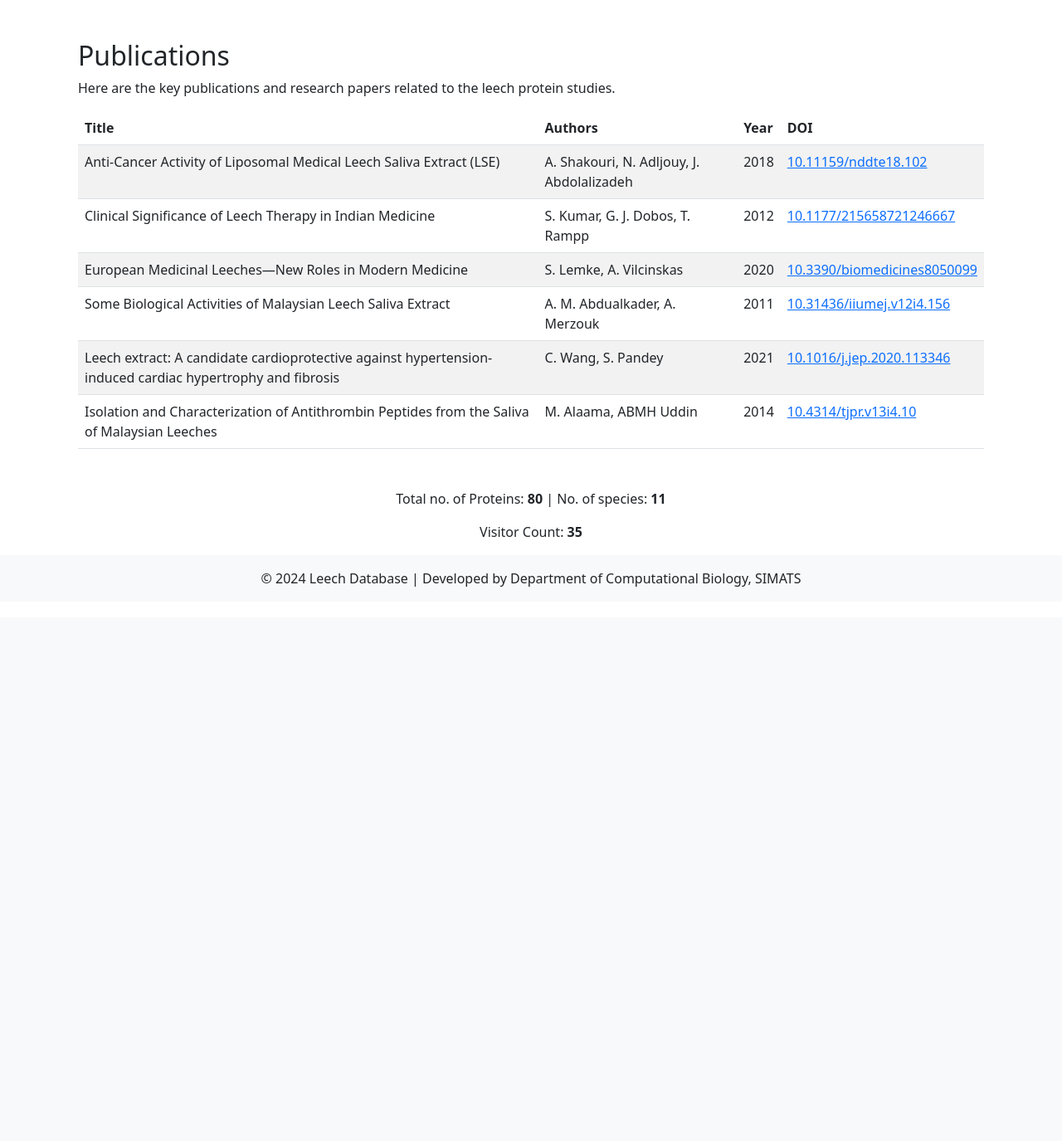
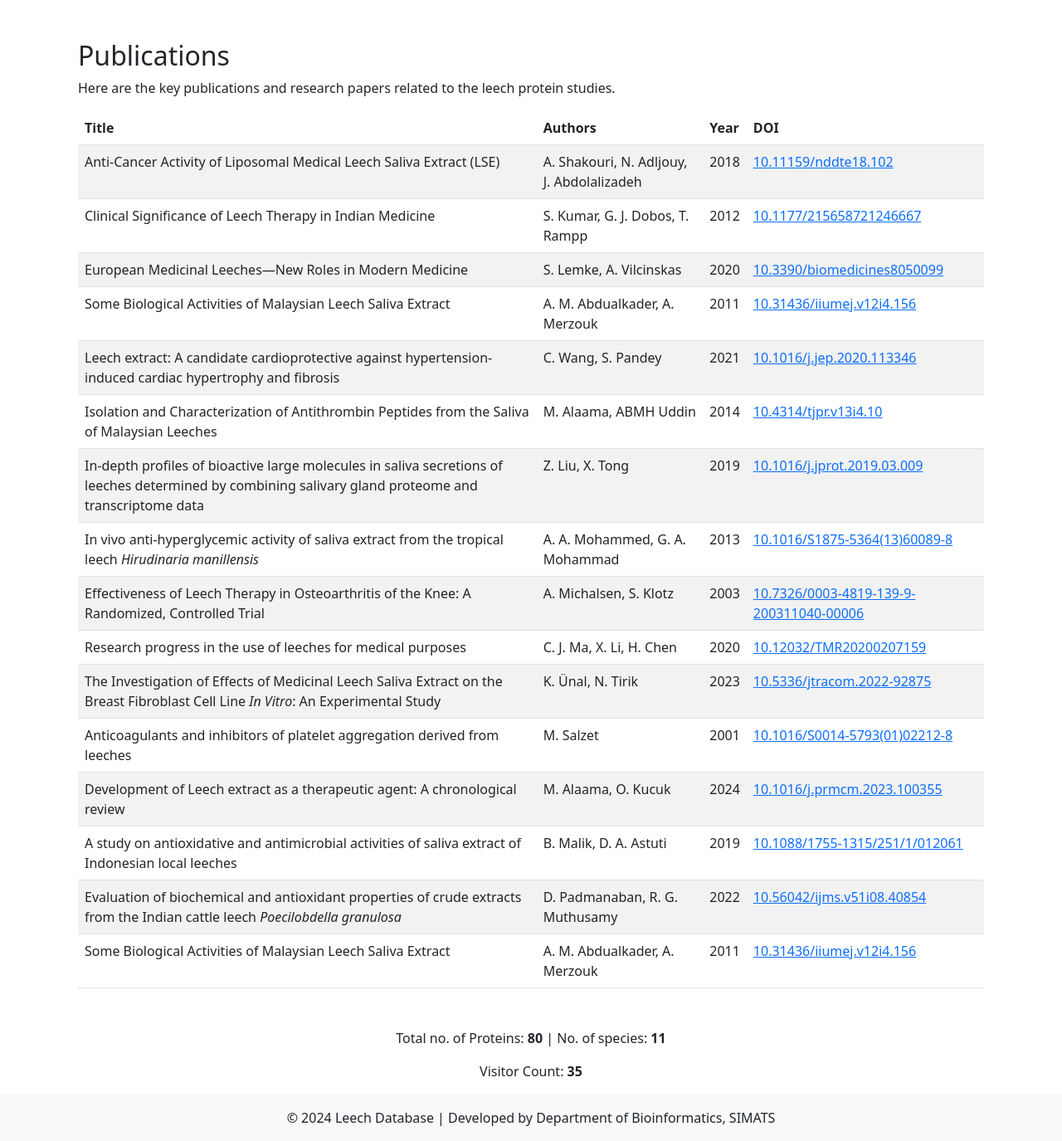
Before and after one commit to rsaarthi/leech-database, a Flask app: page /publications in a window 1280 px wide. Shown: the part 56-1431 px from the top of the page at 83% size. Before the commit the page ends 763 px from the top, so only its background shows below. Run offline with Flask 3, Linux system fonts and the light colour scheme; data comes from the database, SQL or seed files in the repository; both versions use the stored data as it was after the commit; parts of the project's set-up code (start-up, migrations or seed data) failed here and were passed over.

Commit message:
Your commit message here

```diff
--- a/templates/base.html
+++ b/templates/base.html
@@ -67,7 +67,7 @@
 
 <footer class="bg-light text-center text-lg-start mt-auto">
     <div class="text-center p-3">
-        © 2024 Leech Database | Developed by Department of Computational Biology, SIMATS
+        © 2024 Leech Database | Developed by Department of Bioinformatics, SIMATS
     </div>
 </footer>
 
--- a/templates/developers.html
+++ b/templates/developers.html
@@ -9,20 +9,20 @@
 
     <div class="row">
         <div class="col-md-4">
-		<img src="{{ url_for('static', filename='images/Aarthi.jpg') }}" alt="Aarthi R S" class="img-fluid rounded">
+		<img src="{{ url_for('static', filename='images/Aarthi.jpg') }}"  alt="Aarthi R S" style="width:220px;height:220px;" class="img-fluid rounded">
 
             <h4>Aarthi R S</h4>
             <p>Lead Developer; Research Scholar</p>
 
         </div>
         <div class="col-md-4">
-		<img src="{{ url_for('static', filename='images/Anbarasu.jpg') }}" alt="Dr. Anbarasu K." class="img-fluid rounded">
+		<img src="{{ url_for('static', filename='images/Anbarasu.jpg') }}"  alt="Dr. Anbarasu K." style="width:220px;height:220px;" class="img-fluid rounded">
             <h4>Dr. Anbarasu K.</h4>
             <p>Principal Investigator; Associate Professor</p>
             <a href="mailto:anbarasuk.sse@saveetha.com">Contact</a>
         </div>
         <div class="col-md-4">
-		<img src="{{ url_for('static', filename='images/Raghavi.jpg') }}" alt="Raghavi Suresh" class="img-fluid rounded">
+		<img src="{{ url_for('static', filename='images/Raghavi.jpg') }}" alt="Raghavi Suresh" style="width:220px;height:220px;" class="img-fluid rounded">
             <h4>Raghavi Suresh</h4>
             <p>Molecular Biologist; Research Scholar</p>
 
--- a/templates/publications.html
+++ b/templates/publications.html
@@ -53,6 +53,79 @@
                 <td>2014</td>
                 <td><a href="https://doi.org/10.4314/tjpr.v13i4.10" target="_blank">10.4314/tjpr.v13i4.10</a></td>
             </tr>
+<tr>
+                <td>In-depth profiles of bioactive large molecules in saliva secretions of leeches determined by combining salivary gland proteome and transcriptome data</td>
+                <td>Z. Liu, X. Tong</td>
+                <td>2019</td>
+                <td><a href="https://doi.org/10.1016/j.jprot.2019.03.009" target="_blank">10.1016/j.jprot.2019.03.009</a></td>
+            </tr>
+
+<tr>
+                <td>In vivo anti-hyperglycemic activity of saliva extract from the tropical leech <i>Hirudinaria manillensis</i></td>
+                <td>A. A. Mohammed, G. A. Mohammad</td>
+                <td>2013</td>
+                <td><a href="https://doi.org/10.1016/S1875-5364(13)60089-8" target="_blank">10.1016/S1875-5364(13)60089-8</a></td>
+            </tr>
+
+<tr>
+                <td>Effectiveness of Leech Therapy in Osteoarthritis of the Knee: A Randomized, Controlled Trial</td>
+                <td>A. Michalsen, S. Klotz</td>
+                <td>2003</td>
+                <td><a href="https://doi.org/10.7326/0003-4819-139-9-200311040-00006" target="_blank">10.7326/0003-4819-139-9-200311040-00006</a></td>
+            </tr>
+
+<tr>
+                <td>Research progress in the use of leeches for medical purposes</td>
+                <td>C. J. Ma, X. Li, H. Chen</td>
+                <td>2020</td>
+                <td><a href="https://doi.org/10.12032/TMR20200207159" target="_blank">10.12032/TMR20200207159</a></td>
+            </tr>
+
+<tr>
+                <td>The Investigation of Effects of Medicinal Leech Saliva Extract on the Breast Fibroblast Cell Line <i>In Vitro</i>: An Experimental Study</td>
+                <td>K. Ünal, N. Tirik</td>
+                <td>2023</td>
+                <td><a href="https://doi.org/10.5336/jtracom.2022-92875" target="_blank">10.5336/jtracom.2022-92875</a></td>
+            </tr>
+
+<tr>
+                <td>Anticoagulants and inhibitors of platelet aggregation derived from leeches</td>
+                <td>M. Salzet</td>
+                <td>2001</td>
+                <td><a href="https://doi.org/10.1016/S0014-5793(01)02212-8" target="_blank">10.1016/S0014-5793(01)02212-8</a></td>
+            </tr>
+
+<tr>
+                <td>Development of Leech extract as a therapeutic agent: A chronological review</td>
+                <td>M. Alaama, O. Kucuk</td>
+                <td>2024</td>
+                <td><a href="https://doi.org/10.1016/j.prmcm.2023.100355" target="_blank">10.1016/j.prmcm.2023.100355</a></td>
+            </tr>
+
+<tr>
+                <td>A study on antioxidative and antimicrobial activities of saliva extract of Indonesian local leeches</td>
+                <td>B. Malik, D. A. Astuti</td>
+                <td>2019</td>
+                <td><a href="https://doi.org/10.1088/1755-1315/251/1/012061" target="_blank">10.1088/1755-1315/251/1/012061</a></td>
+            </tr>
+
+
+<tr>
+                <td>Evaluation of biochemical and antioxidant properties of crude extracts from the Indian cattle leech <i>Poecilobdella granulosa</i></td>
+                <td>D. Padmanaban, R. G. Muthusamy</td>
+                <td>2022</td>
+                <td><a href="https://doi.org/10.56042/ijms.v51i08.40854" target="_blank">10.56042/ijms.v51i08.40854</a></td>
+            </tr>
+
+
+<tr>
+                <td>Some Biological Activities of Malaysian Leech Saliva Extract</td>
+                <td>A. M. Abdualkader, A. Merzouk</td>
+                <td>2011</td>
+                <td><a href="https://doi.org/10.31436/iiumej.v12i4.156" target="_blank">10.31436/iiumej.v12i4.156</a></td>
+            </tr>
+
+
             <!-- Add more publications as needed -->
         </tbody>
     </table>
```
Also changed, not shown: templates/gallery.html (+6 -6 lines), database.db, static/images/Aarthi.jpg, static/images/Raghavi.jpg.
